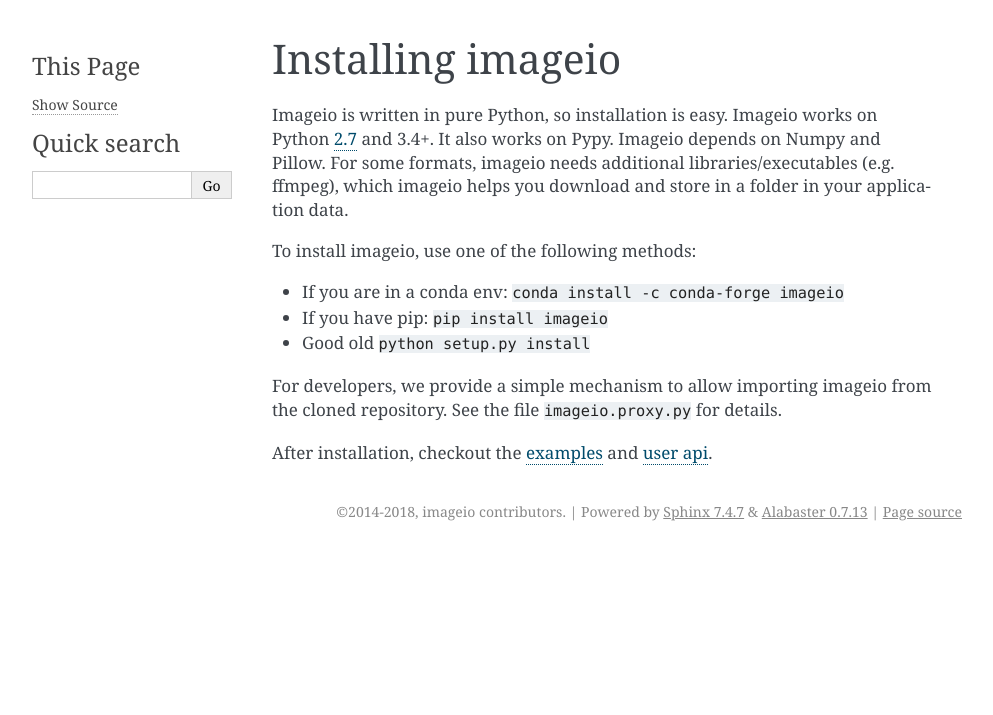
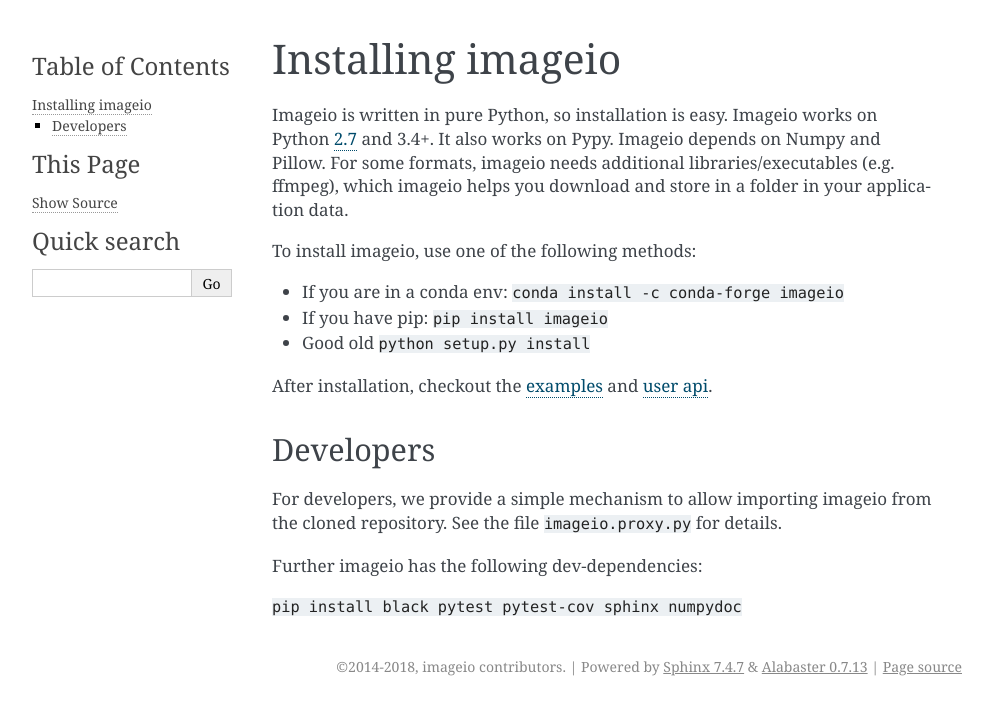
Before and after one commit to imageio/imageio, a Sphinx documentation site: the page built from docs/installation.rst, in a window 1280 px wide. Shown: the top 715 px of the page, without its empty margins (148-1141 px from the left). Built offline with Sphinx 7.4.7, drawn with Linux system fonts in a browser that asks for light colours; pages that are not in the unit, such as notebooks, are missing from menus.

Commit message:
fix dev deps

```diff
--- a/docs/installation.rst
+++ b/docs/installation.rst
@@ -13,9 +13,17 @@ To install imageio, use one of the following methods:
 * If you have pip: ``pip install imageio``
 * Good old ``python setup.py install``
 
+After installation, checkout the
+:doc:`examples  <examples>` and :doc:`user api <userapi>`.
+
+
+Developers
+----------
+
 For developers, we provide a simple mechanism to allow importing
 imageio from the cloned repository. See the file ``imageio.proxy.py`` for
 details.
 
-After installation, checkout the
-:doc:`examples  <examples>` and :doc:`user api <userapi>`.
+Further imageio has the following dev-dependencies:
+
+``pip install black pytest pytest-cov sphinx numpydoc``
```
Also changed, not shown: .travis.yml.
